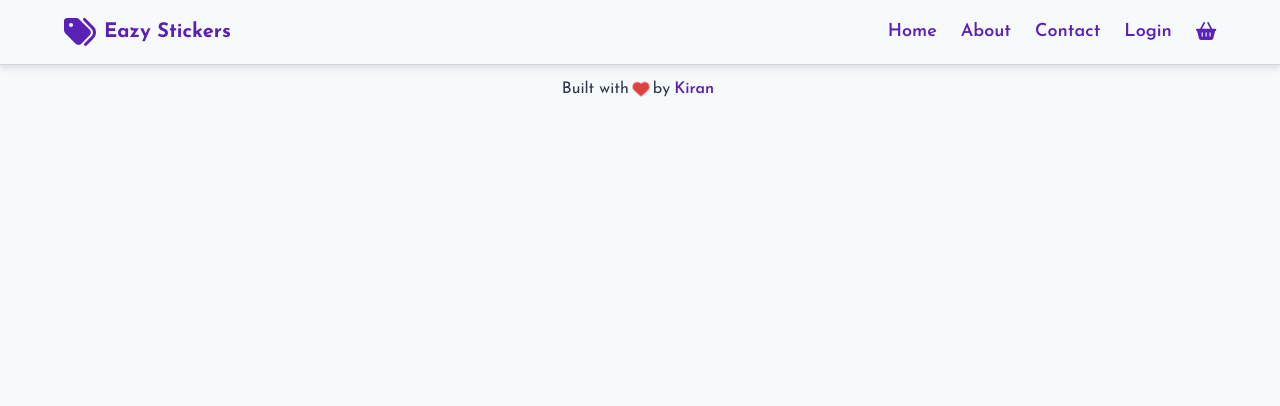
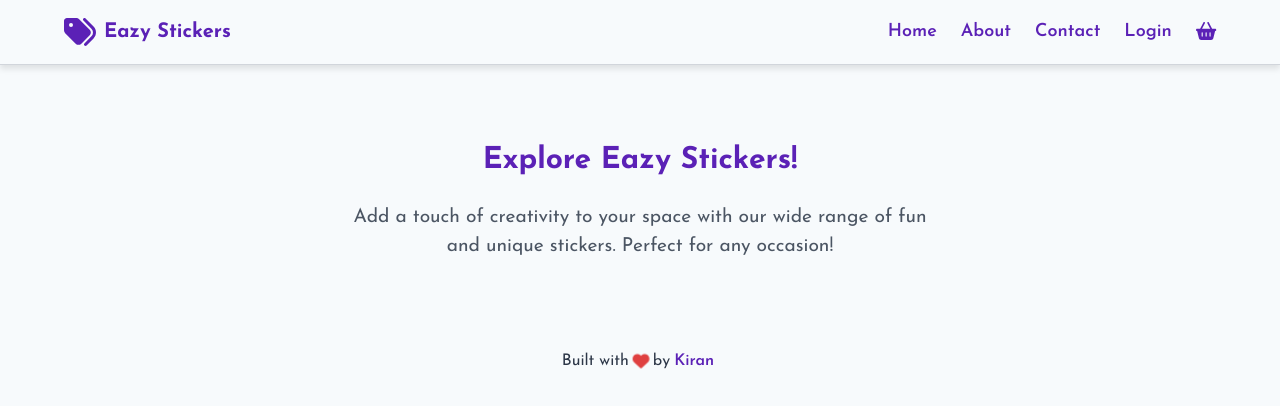
Before and after one commit to liteninkiran/Madan-Reddy-React-Spring-Boot, a React (Vite) app in the folder eazystore-ui/: page / in a window 1280 px wide. Shown: the top 406 px of the page. Built offline with nearby package versions, Linux system fonts and the light colour scheme.

Commit message:
037 - Building Home, PageHeading, PageTitle Components

```diff
--- a/eazystore-ui/src/App.jsx
+++ b/eazystore-ui/src/App.jsx
@@ -1,10 +1,12 @@
 import Header from './components/Header';
+import Home from './components/Home';
 import Footer from './components/footer/Footer';
 
 function App() {
   return (
     <>
       <Header />
+      <Home />
       <Footer />
     </>
   );
--- /dev/null
+++ b/eazystore-ui/src/components/Home.jsx
@@ -0,0 +1,12 @@
+import PageHeading from './PageHeading';
+
+export default function Home() {
+  return (
+    <div className='home-container'>
+      <PageHeading title='Explore Eazy Stickers!'>
+        Add a touch of creativity to your space with our wide range of fun and
+        unique stickers. Perfect for any occasion!
+      </PageHeading>
+    </div>
+  );
+}
--- /dev/null
+++ b/eazystore-ui/src/components/PageHeading.jsx
@@ -0,0 +1,10 @@
+import PageTitle from './PageTitle';
+
+export default function PageHeading({ title, children }) {
+  return (
+    <div className='page-heading-container'>
+      <PageTitle title={title} />
+      <p className='page-heading-paragraph'>{children}</p>
+    </div>
+  );
+}
--- /dev/null
+++ b/eazystore-ui/src/components/PageTitle.jsx
@@ -0,0 +1,3 @@
+export default function PageTitle({ title }) {
+  return <h1 className='page-title'>{title}</h1>;
+}
```
Also changed, not shown: eazystore-ui/eslint.config.js (+17 -16 lines).
